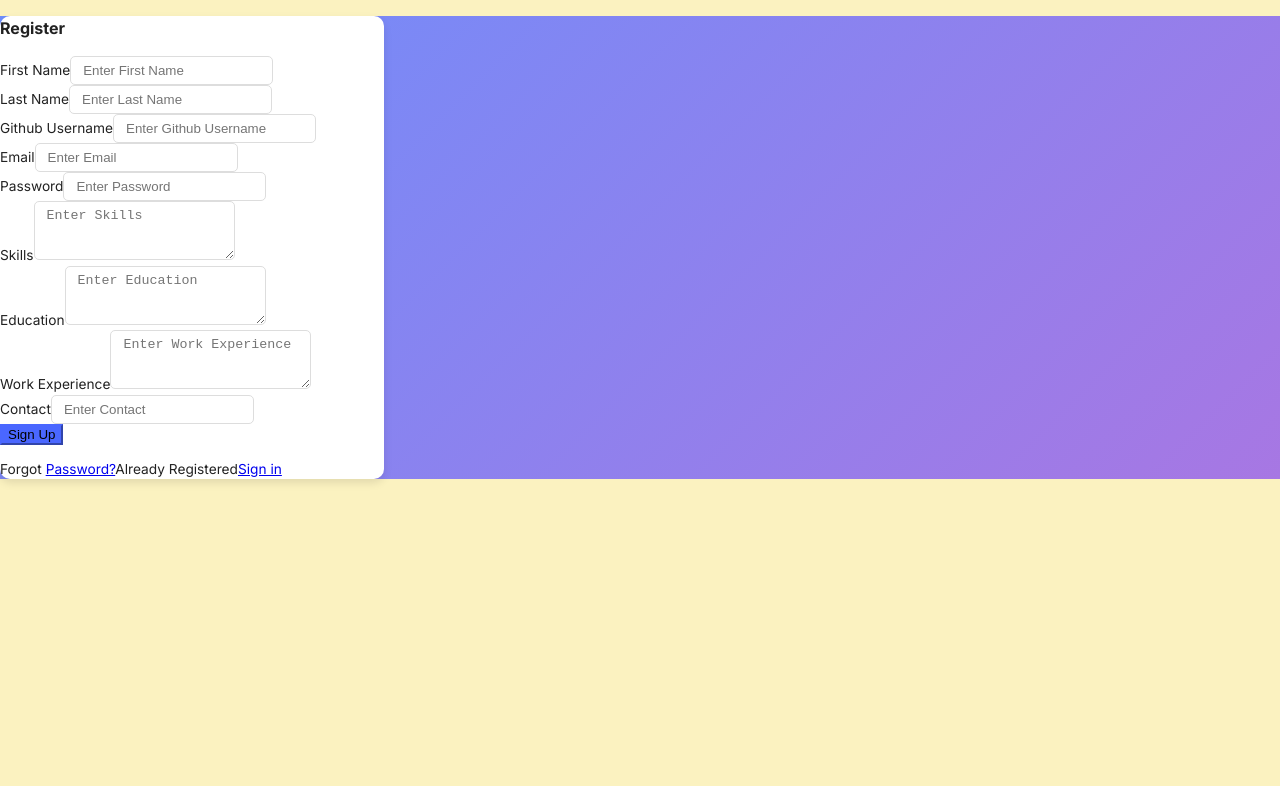
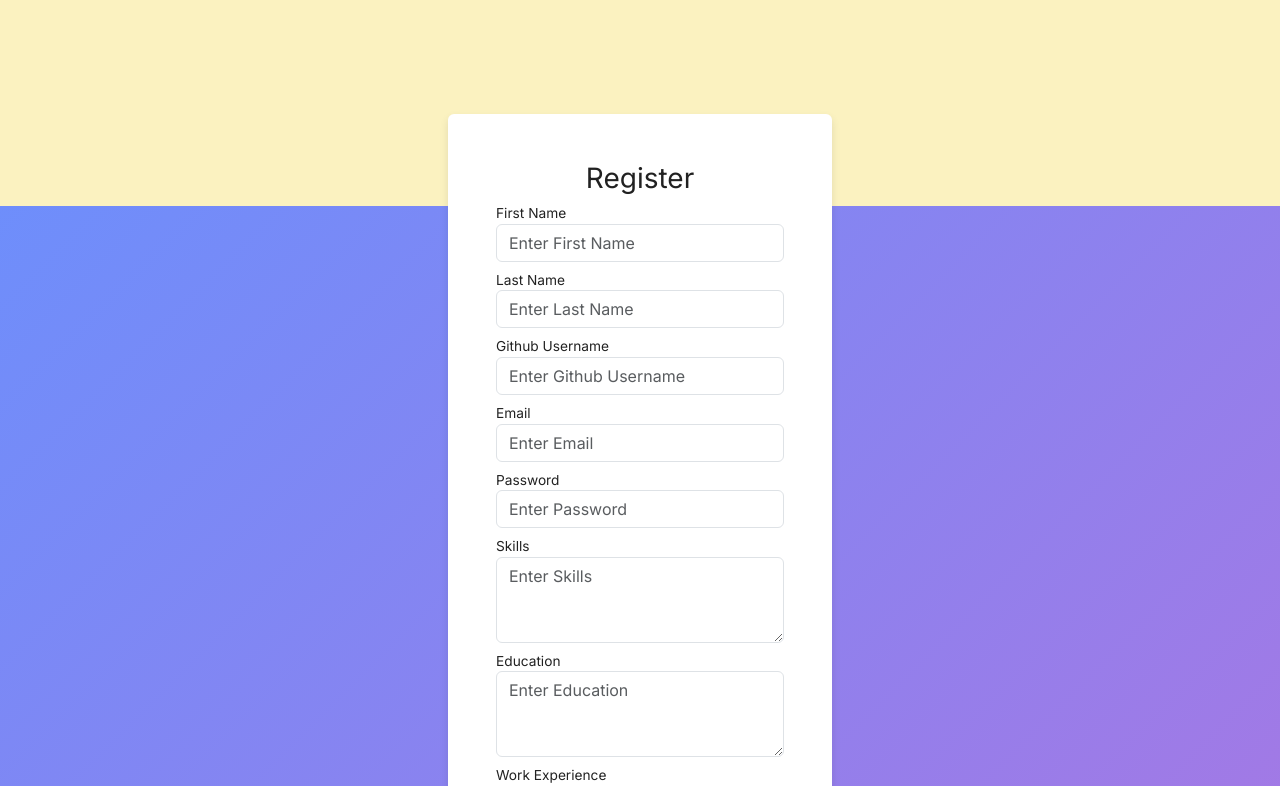
Before and after one commit to bedbugs-bit/Portfolio-App, a React (Create React App) app in the folder client/: page /signup in a window 1280 px wide. Shown: the top 786 px of the page. Built offline with nearby package versions, Linux system fonts and the light colour scheme.

Commit message:
somehow fixed the login page and register design

```diff
--- a/client/src/App.js
+++ b/client/src/App.js
@@ -7,6 +7,7 @@ import { useSelector } from "react-redux";
 import { useMemo } from "react";
 import { themeSettings } from "theme";
 import { createTheme } from "@mui/material/styles";
+import "bootstrap/dist/css/bootstrap.min.css";
 
 function App() {
   const mode = useSelector((state) => state.global.mode);
--- a/client/src/scenes/style.css
+++ b/client/src/scenes/style.css
@@ -5,9 +5,9 @@
 
 .signup {
     background: linear-gradient(135deg, #6e8efb, #a777e3);
-    /* Example gradient */
+    margin-top: 15em;
+    margin-bottom: 15em;
 }
-
 .form_container {
     background-color: #ffffff;
     box-shadow: 0 4px 8px rgba(0, 0, 0, 0.1);
```
